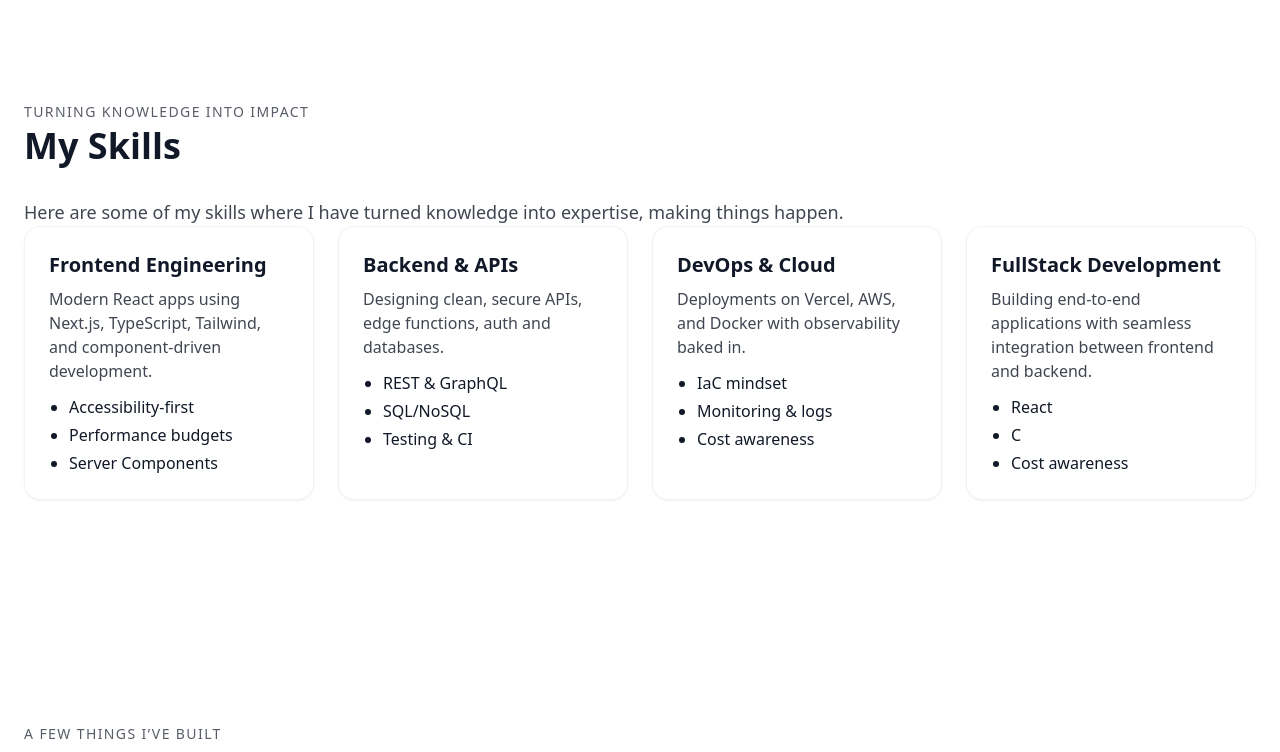
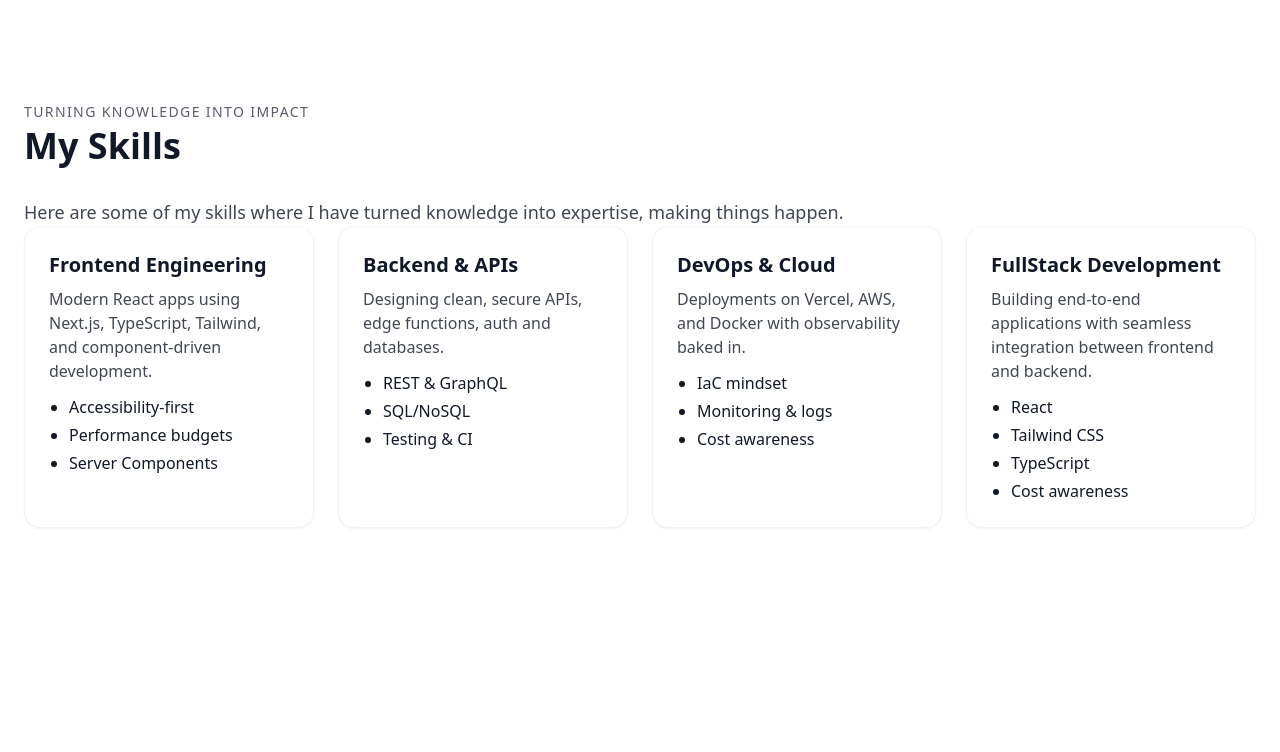
Before and after one commit to denildominic/denil-portfolio, a Next.js app: page / in a window 1280 px wide. Shown: the part 1695-2447 px from the top of the page. Built offline with nearby package versions, Linux system fonts and the light colour scheme.

Commit message:
Skill card edited

```diff
--- a/content/skills.ts
+++ b/content/skills.ts
@@ -19,7 +19,7 @@ export const skills: Skill[] = [
   {
     title: 'FullStack Development',
     description: 'Building end-to-end applications with seamless integration between frontend and backend.',
-    bullets: ['React', 'C', 'Cost awareness']
+    bullets: ['React', 'Tailwind CSS', 'TypeScript', 'Cost awareness']
   }
 
 ]
```
